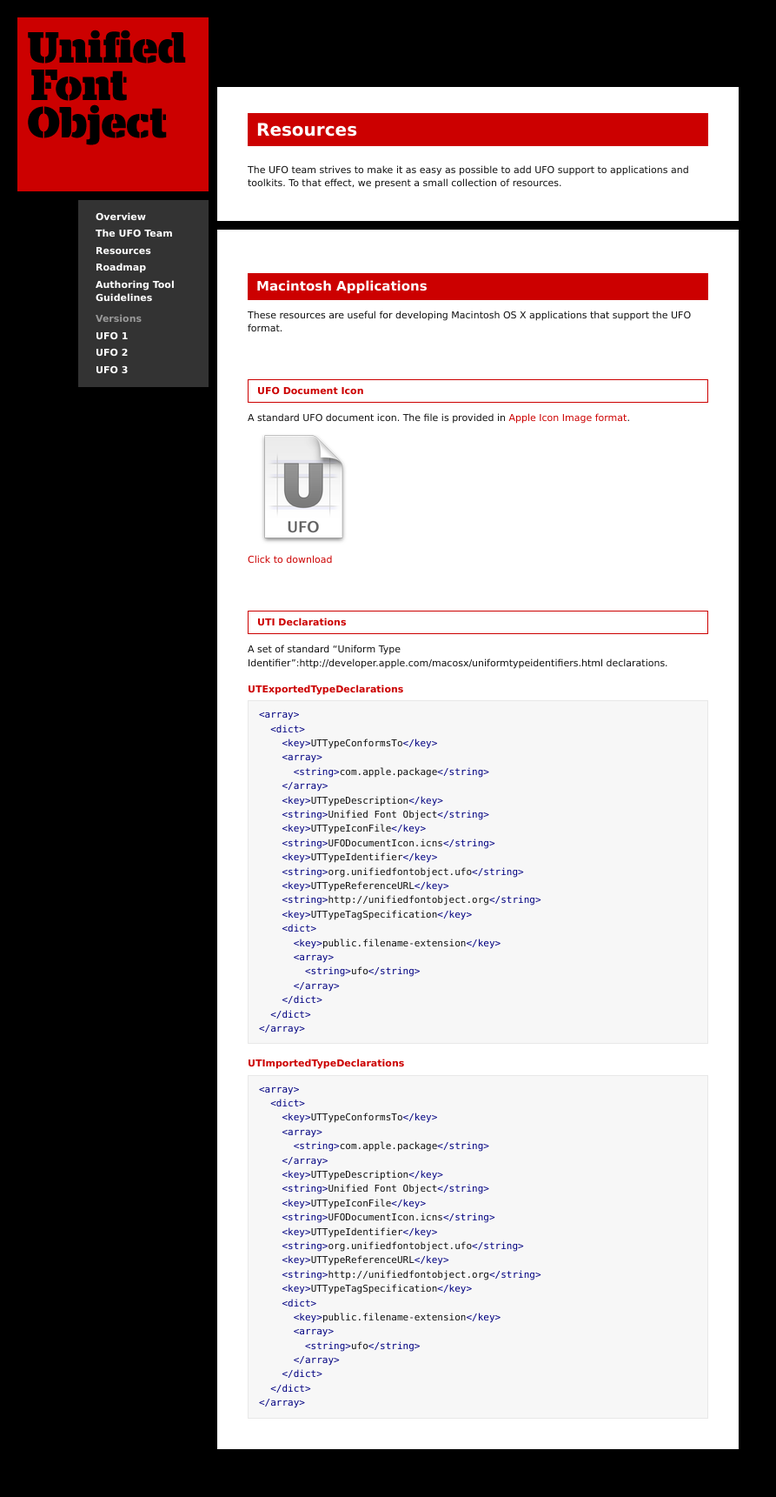
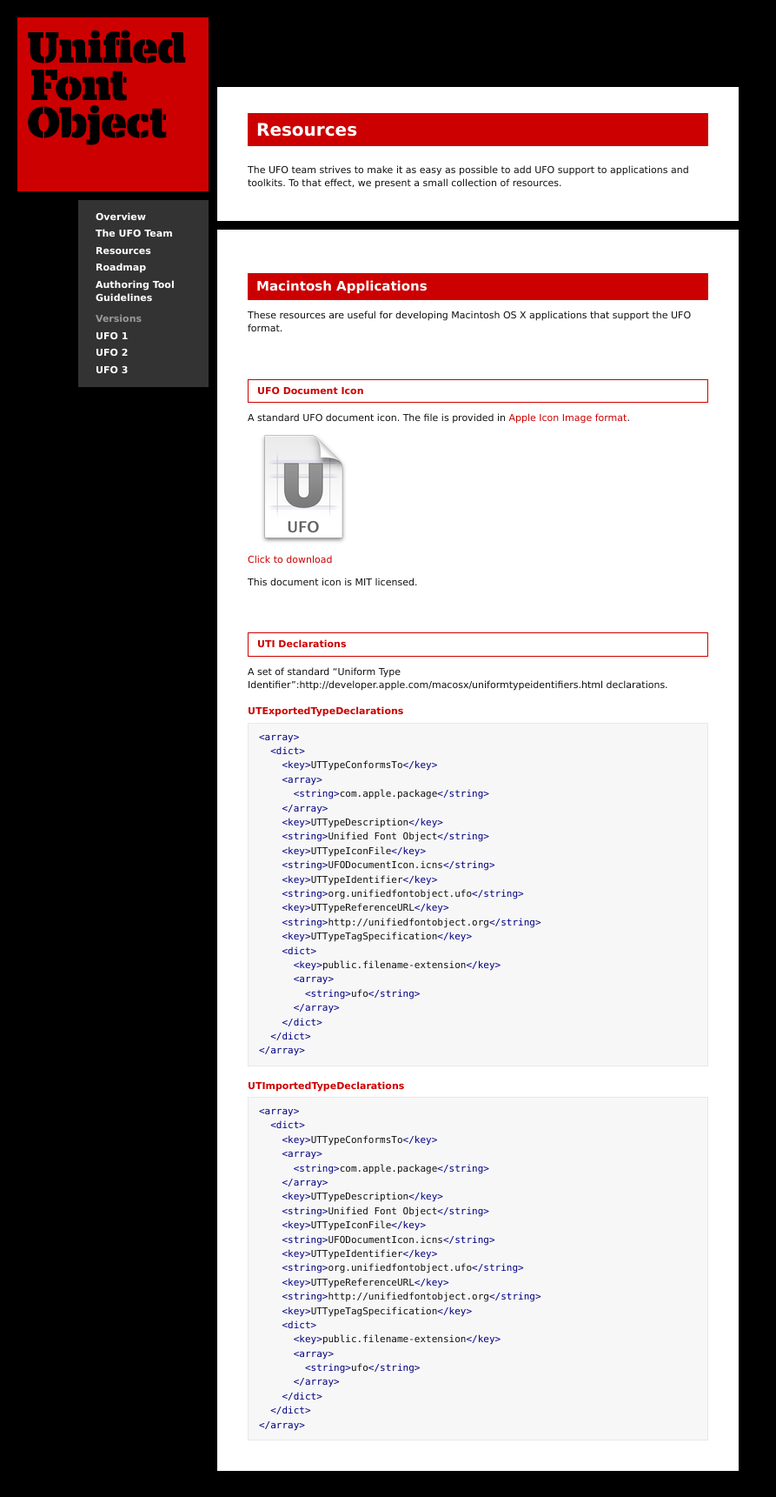
Before and after one commit to unified-font-object/ufo-spec, a Jekyll site: the page built from resources.md, in a window 1280 px wide. Shown: the whole page at 87% size, without its empty margins (0-893 px from the left). Built offline with Jekyll 4.4.1, drawn with Linux system fonts in a browser that asks for light colours; before the commit the page ends 1696 px from its top, so only the background shows below that.

Commit message:
Be more explicit about license.

```diff
--- a/resources.md
+++ b/resources.md
@@ -20,6 +20,8 @@ A standard UFO document icon. The file is provided in [Apple Icon Image format](
 [![UFO Icon]({{ site.baseurl }}/media/resources-macicon.png)]({{ site.baseurl }}/downloads/UFODocumentIcon.zip)
 
 [Click to download]({{ site.baseurl }}/downloads/UFODocumentIcon.zip)
+
+This document icon is MIT licensed.
 
 ### UTI Declarations
 
```
